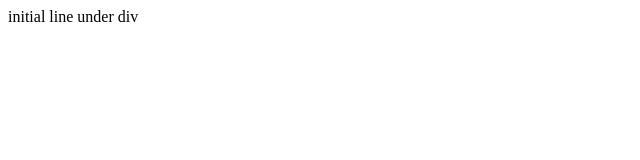
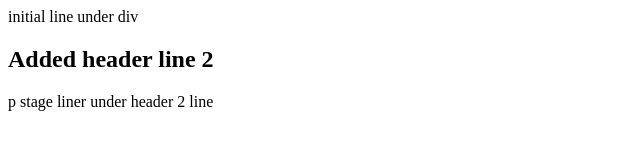
Before and after one commit to anhighfill/practice, a plain HTML site: page index.html in a window 1280 px wide. Shown: the whole page, without its empty margins (0-640 px from the left). Drawn offline with Linux system fonts and the light colour scheme.

Commit message:
added header line 2 and p stage liner

```diff
--- a/index.html
+++ b/index.html
@@ -1 +1,3 @@
 <div> initial line under div</div>
+<h2> Added header line 2</h2>
+<p> p stage liner under header 2 line</p>
```
